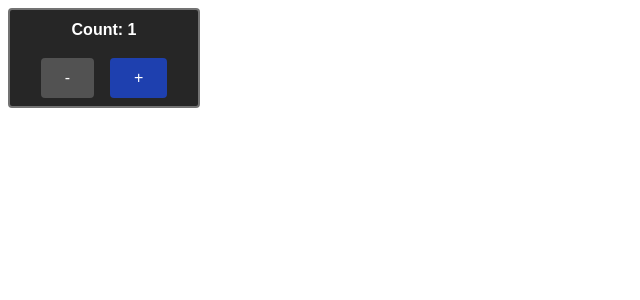
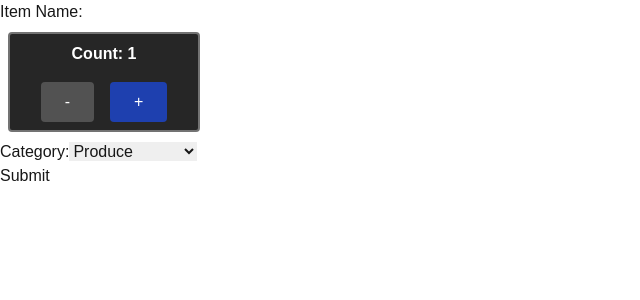
Before and after one commit to its-nic/cprg306-assignments, a Next.js app: page /week-5 in a window 1280 px wide. Shown: the top 300 px of the page, without its empty margins (0-640 px from the left). Built offline with nearby package versions, Linux system fonts and the light colour scheme.

Commit message:
Week 5 - Add name and category input
added name and category input to a form along with the quantity selector, added submit button to submit form.

```diff
--- a/app/week-5/new-item.js
+++ b/app/week-5/new-item.js
@@ -7,6 +7,7 @@ export default function NewItem() {
     const [name, setName] = useState("");
     const [quantity, setQuantity] = useState(1);
     const [category, setCategory] = useState("produce");
+
 
     const handleSubmit = (event) => {
         event.preventDefault();
@@ -30,15 +31,18 @@ export default function NewItem() {
         setCategory("produce");
     }
 
+
+    const handleNameChange = (event) => setName(event.target.value);
+    const handleCategoryChange = (event) => setCategory(event.target.value);
+
+
     const increment = () => {
         if(quantity < 20) setQuantity(quantity + 1);
     }
-
     const decrement = () => {
         if(quantity > 1) setQuantity(quantity - 1)
     }
 
-    let buttonStyle = "bg-blue-800 rounded mx-2 px-6 py-2 hover:bg-blue-500 active:bg-blue-400 disabled:bg-neutral-600";
 
     let disableIncrementButton = false;
     let disableDecrementButton = false;
@@ -49,11 +53,41 @@ export default function NewItem() {
     if(quantity <= 1) disableDecrementButton = true;
     else disableDecrementButton = false;
 
+
+    let buttonStyle = "bg-blue-800 rounded mx-2 px-6 py-2 hover:bg-blue-500 active:bg-blue-400 disabled:bg-neutral-600";
+
+
     return(
-        <div class="text-white bg-neutral-800 m-2 px-3 py-2 rounded max-w-48 border-2 border-neutral-500 text-center">
-            <p class="font-bold text-2x1 pb-4">Count: {quantity}</p>
-            <button onClick={decrement} disabled={disableDecrementButton} class={buttonStyle}>-</button>
-            <button onClick={increment} disabled={disableIncrementButton} class={buttonStyle}>+</button>
-        </div>
+        <form onSubmit={handleSubmit}>
+            <div>
+                <label>Item Name:</label>
+                <input type="text" required onChange={handleNameChange} value={name}></input>
+            </div>
+            <div class="text-white bg-neutral-800 m-2 px-3 py-2 rounded max-w-48 border-2 border-neutral-500 text-center">
+                <p class="font-bold text-2x1 pb-4">Count: {quantity}</p>
+                <button type="button" onClick={decrement} disabled={disableDecrementButton} class={buttonStyle}>-</button>
+                <button type="button" onClick={increment} disabled={disableIncrementButton} class={buttonStyle}>+</button>
+            </div>
+            <div>
+                <label>Category:</label>
+                <select onChange={handleCategoryChange} value={category}>
+                    <option value="produce">Produce</option>
+                    <option value="dairy">Dairy</option>
+                    <option value="bakery">Bakery</option>
+                    <option value="meat">Meat</option>
+                    <option value="frozen foods">Frozen Foods</option>
+                    <option value="canned goods">Canned Goods</option>
+                    <option value="dry goods">Dry Goods</option>
+                    <option value="beverages">Beverages</option>
+                    <option value="snacks">Snacks</option>
+                    <option value="household">Household</option>
+                    <option value="other">Other</option>
+                </select>
+            </div>
+            <div>
+                <button>Submit</button>
+            </div>
+        </form>
+
     );
 }
```
